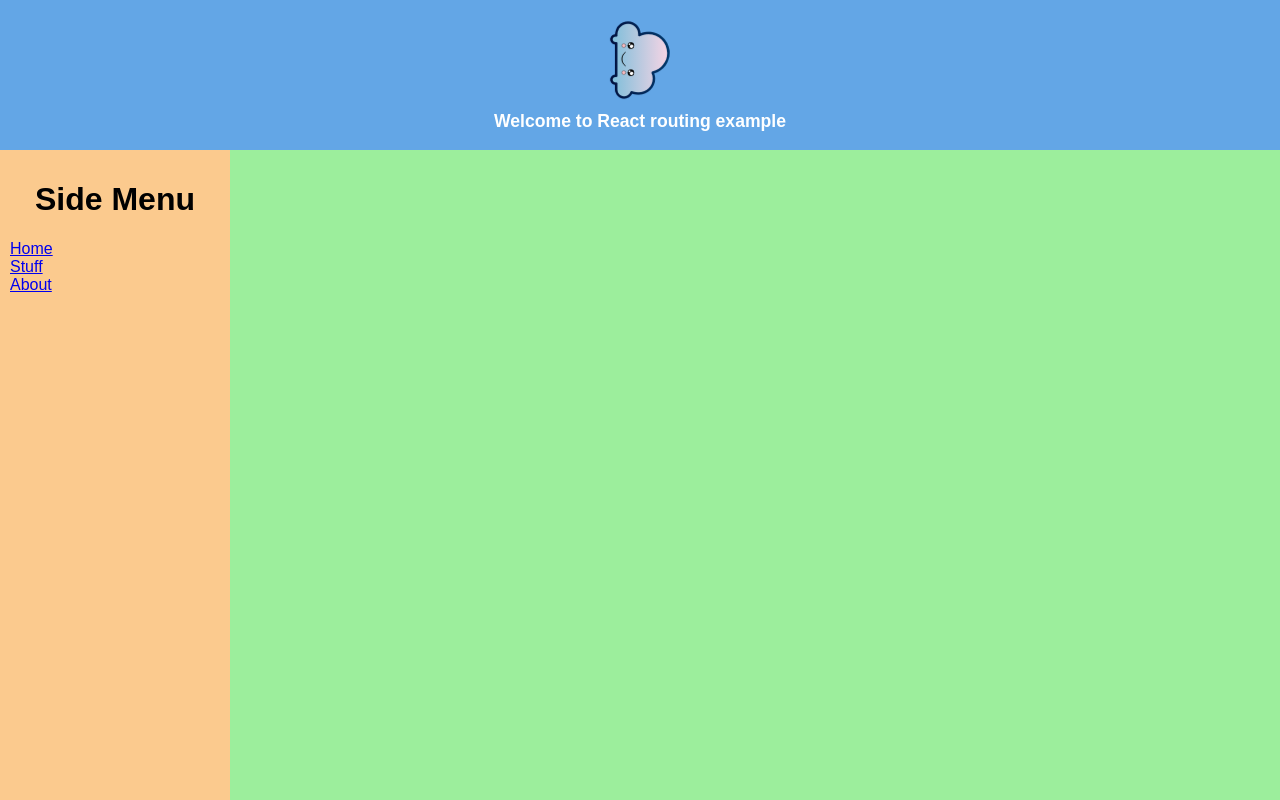
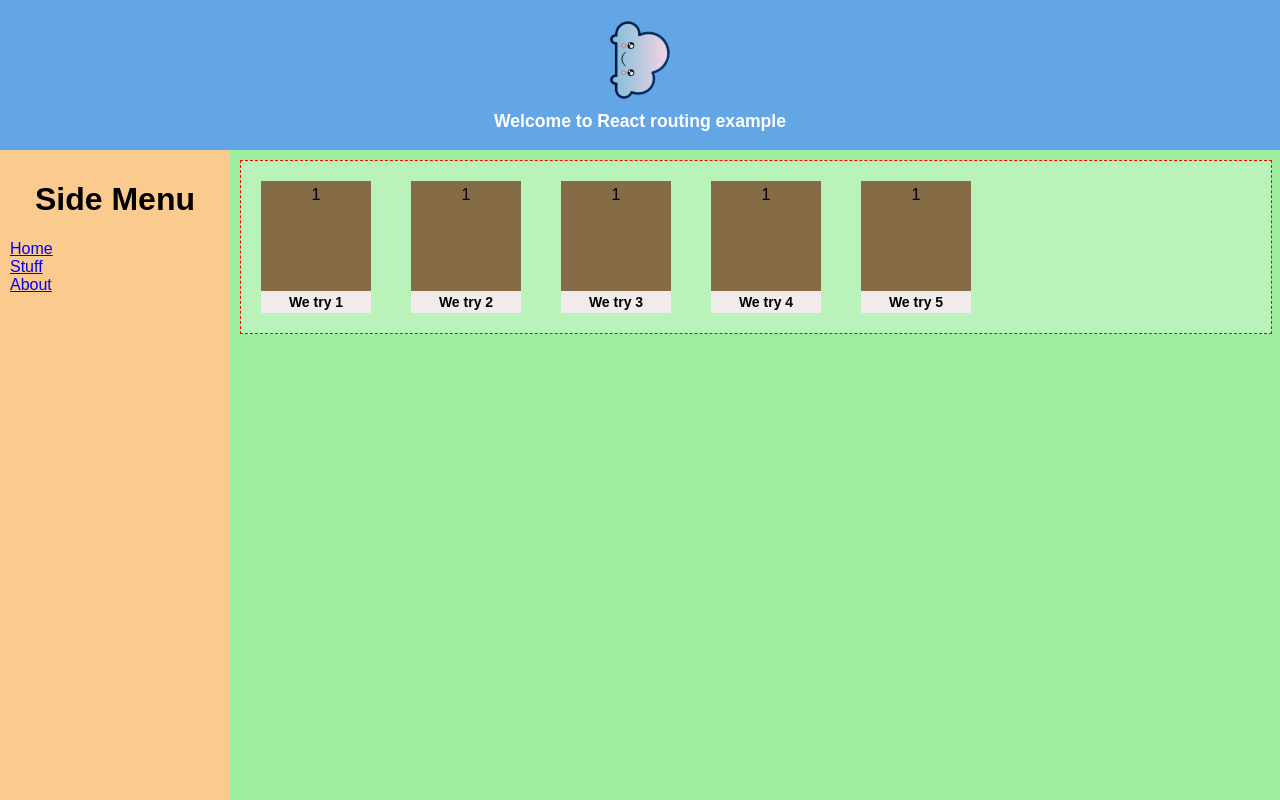
Before and after one commit to ajsoriar/react-routing-example, a React (Create React App) app: page /shoelaces in a window 1280 px wide. Shown: the top 800 px of the page. Built offline with nearby package versions, Linux system fonts and the light colour scheme.

Commit message:
Improve a couple of High Order Components

```diff
--- a/src/App.js
+++ b/src/App.js
@@ -13,26 +13,23 @@ class App extends Component {
     return (
       <div className="App">
 
-        {/* <AppHeader className="App-header"></AppHeader> */}
-
         <AppHeader/>
 
         <SideMenu/>
 
-        <SquareItem itemText="We try" size="300" />
+        {/* <SquareItem itemText="We try" size="300" /> */}
 
-        <RowItem>
-            <SquareItem itemText="We try 1" size="100" />
-            <SquareItem itemText="We try 2" size="100" />
-            <SquareItem itemText="We try 3" size="100" />
-            <SquareItem itemText="We try 4" size="100" />
-            <SquareItem itemText="We try 5" size="100" />
-        </RowItem>
-
-        <MainContainer>
-          hello!
-          <SquareItem itemText="We try" size="300" />
-        </MainContainer>
+        <MainContainer content={
+            <RowItem content={
+                <span>
+                    <SquareItem itemText="We try 1" size="100" />
+                    <SquareItem itemText="We try 2" size="100" />
+                    <SquareItem itemText="We try 3" size="100" />
+                    <SquareItem itemText="We try 4" size="100" />
+                    <SquareItem itemText="We try 5" size="100" />
+                </span>
+            } />
+        } />
 
       </div>
     );
--- a/src/components/MainContainer/MainContainer.js
+++ b/src/components/MainContainer/MainContainer.js
@@ -1,25 +1,28 @@
 import React, { Component } from "react";
 import './MainContainer.css'
 
+class MainContainer extends Component {
 
-class MainContainer extends Component {
+/*
+  constructor() {
+    super();
+    this.state = { x: 0, y: 0 }
+  }
+*/
+
   render() {
+
     return (
         <div className="Main-container">
-
+            { this.props.content }
+            {/* { this.props.children(this.state) } */}
         </div>
     );
   }
 }
 
+MainContainer.defaultProps = {
+  content: null
+}
+
 export default MainContainer;
-
-/*
-const MainContainer = (WrappedComponent) => (props) => (
-  <div className="Main-container">
-    <div>header</div>
-    <div><WrappedComponent {...props}/></div>
-    <div>footer</div>
-  </div>
-);
-*/
--- a/src/components/items/RowItem/RowItem.css
+++ b/src/components/items/RowItem/RowItem.css
@@ -2,5 +2,12 @@
     position: relative;
     width: 100%;
     margin: 0;
+    hjghjg: 0;
+    height: auto;
+    border: 1px dashed red;
+    max-height: 200px;
+    overflow-x: auto;
     padding: 0;
+    background-color: rgba(255,255,255,0.3);
+    overflow-y: hidden;
 }
--- a/src/components/items/RowItem/RowItem.js
+++ b/src/components/items/RowItem/RowItem.js
@@ -1,21 +1,20 @@
 import React, { Component } from "react";
 import './RowItem.css'
 
+
 class RowItem extends Component {
-
-    /*
-    constructor(props) {
-        super(props);
-        this.state = { counter: 1 };
-    }
-    */
 
     render() {
         return (
             <div className="Row-item">
+                { this.props.content }
             </div>
         );
     }
 }
 
+RowItem.defaultProps = {
+    content: null
+}
+
 export default RowItem;
--- a/src/components/items/SquareItem/SquareItem.css
+++ b/src/components/items/SquareItem/SquareItem.css
@@ -1,10 +1,14 @@
 .Square-item{
     position: relative;
+    text-align: center;
+    margin: 10px;
+    padding: 10px;
+    float: left;
 }
 
 .Square-item .item{
-    width: 210px;
-    height: 210px;
+    width: 100px;
+    height: 100px;
     padding: 5px;
     margin: auto;
     background-color: #866b47;
@@ -17,4 +21,5 @@
     background-color: #f1ebeb;
     color: black;
     position: relative;
+    font-size: 14px;
 }
```
